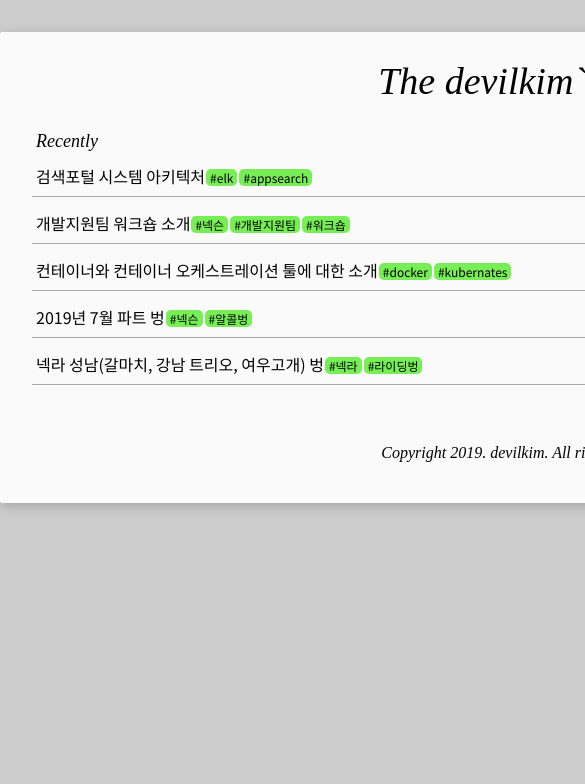
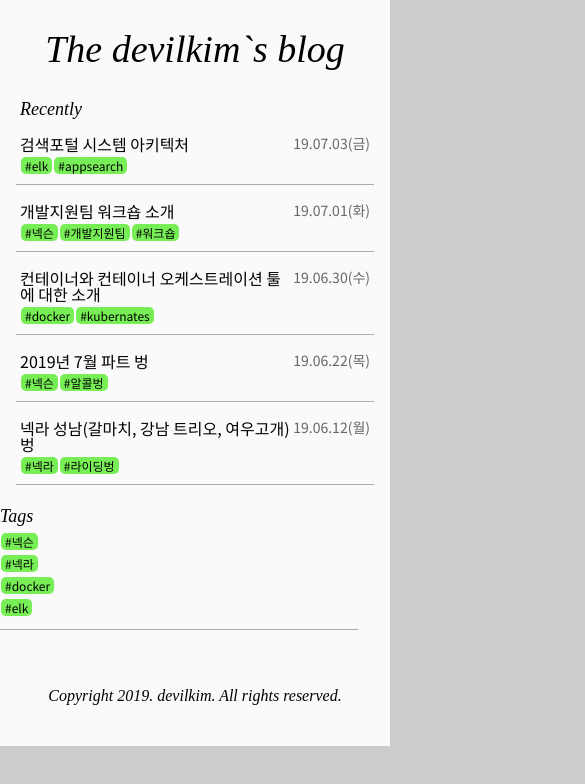
Before and after one commit to devilkim/blog-react-front, a React (Create React App) app: page / in a window 390 px wide. Shown: the top 784 px of the page, 585 px wide, since content can reach past the window. Built offline with nearby package versions, Linux system fonts and the light colour scheme; a web font is replaced by a local one.

Commit message:
반응형 기초 작업

```diff
--- /dev/null
+++ b/src/assets/scss/_mixin.scss
@@ -0,0 +1,19 @@
+$breakpoints: (
+    'mobile': (max-width: 768px),
+    'pc': (min-width: 769px),
+) !default;
+
+@mixin respond-to($breakpoint) {
+    // If the key exists in the map
+    @if map-has-key($breakpoints, $breakpoint) {
+        // Prints a media query based on the value
+        @media #{inspect(map-get($breakpoints, $breakpoint))} {
+            @content;
+        }
+    }
+    // If the key doesn't exist in the map
+    @else {
+        @warn "Unfortunately, no value could be retrieved from `#{$breakpoint}`. "
+        + "Available breakpoints are: #{map-keys($breakpoints)}.";
+    }
+}
--- a/src/assets/scss/app.scss
+++ b/src/assets/scss/app.scss
@@ -1,3 +1,5 @@
+@import './mixin';
+
 $primaray-color: #fafafa;
 $background-color: #ccc;
 $shadow-color: #aaa;
@@ -46,44 +48,79 @@
 
 // Layout
 .main-container {
+    background-color: $primaray-color;
+    overflow: hidden;
+    @include respond-to('mobile') {
+        width: 100%;
+
+    }
+    @include respond-to('pc') {
         width: $primary-container-width;
         margin: 32px auto;
-    background-color: $primaray-color;
-    overflow: hidden;
         -webkit-border-radius: 3px 3px 3px 3px;
         border-radius: 3px 3px 3px 3px;
         -webkit-box-shadow: 3px 3px 10px 1px $shadow-color;
         box-shadow: 3px 3px 10px 1px $shadow-color;
+    }
 
     .common {
         @extend .border-box;
+        @include respond-to('pc') {
             float: left;
             background-color: $primaray-color;
         }
+    }
     header {
         @extend .common;
+        height: 100px;
+        @include respond-to('mobile') {
+            width: 100%;
+        }
+        @include respond-to('pc') {
             width: $primary-container-width;
-        height: 100px
+        }
     }
     footer {
         @extend .common;
+        height: 100px;
+        @include respond-to('mobile') {
+            width: 100%;
+        }
+        @include respond-to('pc') {
             width: $primary-container-width;
-        height: 100px
+        }
     }
     section {
         @extend .common;
-        width: $main-section-width
+        @include respond-to('mobile') {
+            width: 100%;
+        }
+        @include respond-to('pc') {
+            width: $main-section-width;
+        }
     }
     menu {
         @extend .common;
+        @include respond-to('mobile') {
+
+
+
+        }
+        @include respond-to('pc') {
             width: $side-menu-width
+        }
     }
 }
 
 .main-list {
     @extend .border-box;
     margin: 0 0 18px 0;
+    @include respond-to('mobile') {
+        padding: 0 16px;
+    }
+    @include respond-to('pc') {
         padding: 0 32px;
+    }
 
     h2 {
         @extend .sub-title;
@@ -103,12 +140,22 @@
 
             .title {
                 cursor: pointer;
+                @include respond-to('mobile') {
+                    display: block;
+                    padding-bottom: 4px;
+                }
             }
 
             .tags {
                 span {
                     @extend .tag-item;
                     cursor: pointer;
+                    @include respond-to('mobile') {
+
+                    }
+                    @include respond-to('pc') {
+
+                    }
                 }
             }
         }
@@ -136,11 +183,20 @@
 
 header {
     h1 {
+        @include respond-to('mobile') {
             font-family: 'Times New Roman';
             font-style: italic;
             padding: 30px;
             text-align: center;
-        font-size: 38px;
+            font-size: 38px
+        }
+        @include respond-to('pc') {
+            font-family: 'Times New Roman';
+            font-style: italic;
+            padding: 30px;
+            text-align: center;
+            font-size: 38px
+        }
     }
 }
 footer {
```
Lines whose indentation alone changed are shown as unchanged.
